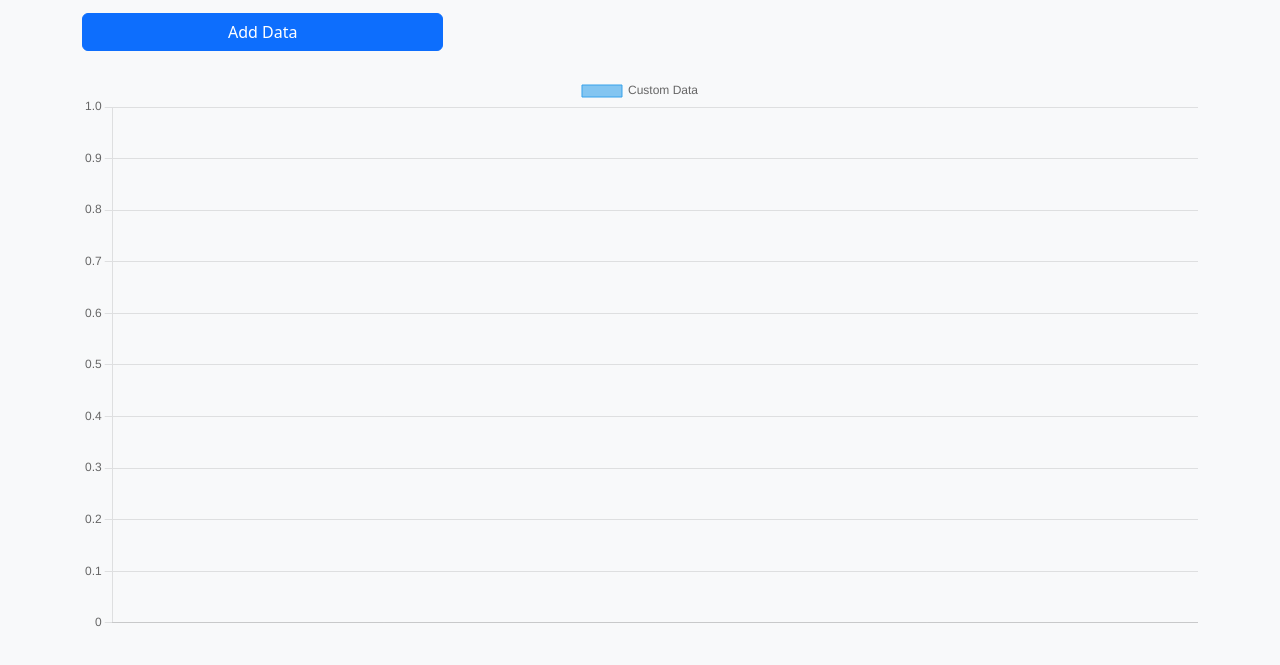
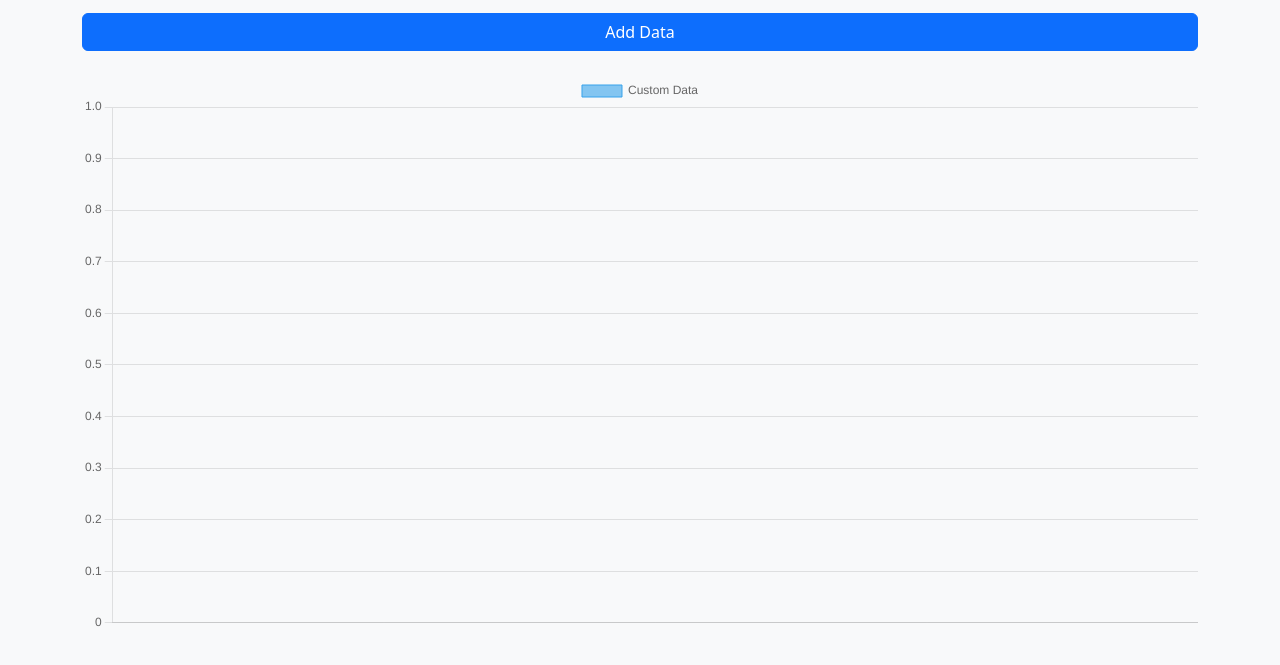
Before and after one commit to Smashitter2020/ChartJSGenerator, a plain HTML site: page charts/bar/index.html in a window 1280 px wide. Shown: the part 177-842 px from the top of the page. Drawn offline with nearby package versions, Linux system fonts and the light colour scheme.

Commit message:
Update index.html

```diff
--- a/charts/bar/index.html
+++ b/charts/bar/index.html
@@ -22,7 +22,7 @@
         <label class="form-label">Value:</label>
         <input type="number" id="valueInput" class="form-control" placeholder="Value (e.g., 25)" />
       </div>
-      <div class="col-md-4">
+      <div class="col-md">
         <button class="btn btn-primary w-100" onclick="addData()">Add Data</button>
       </div>
     </div>
```
